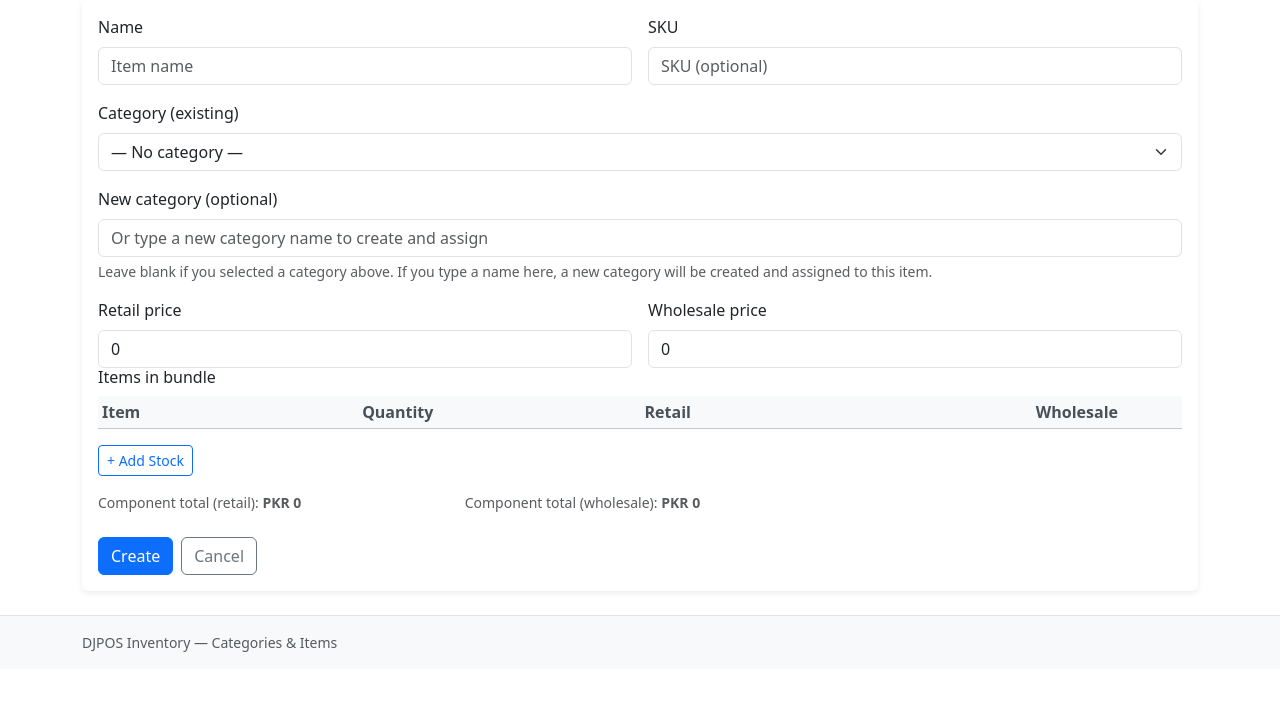
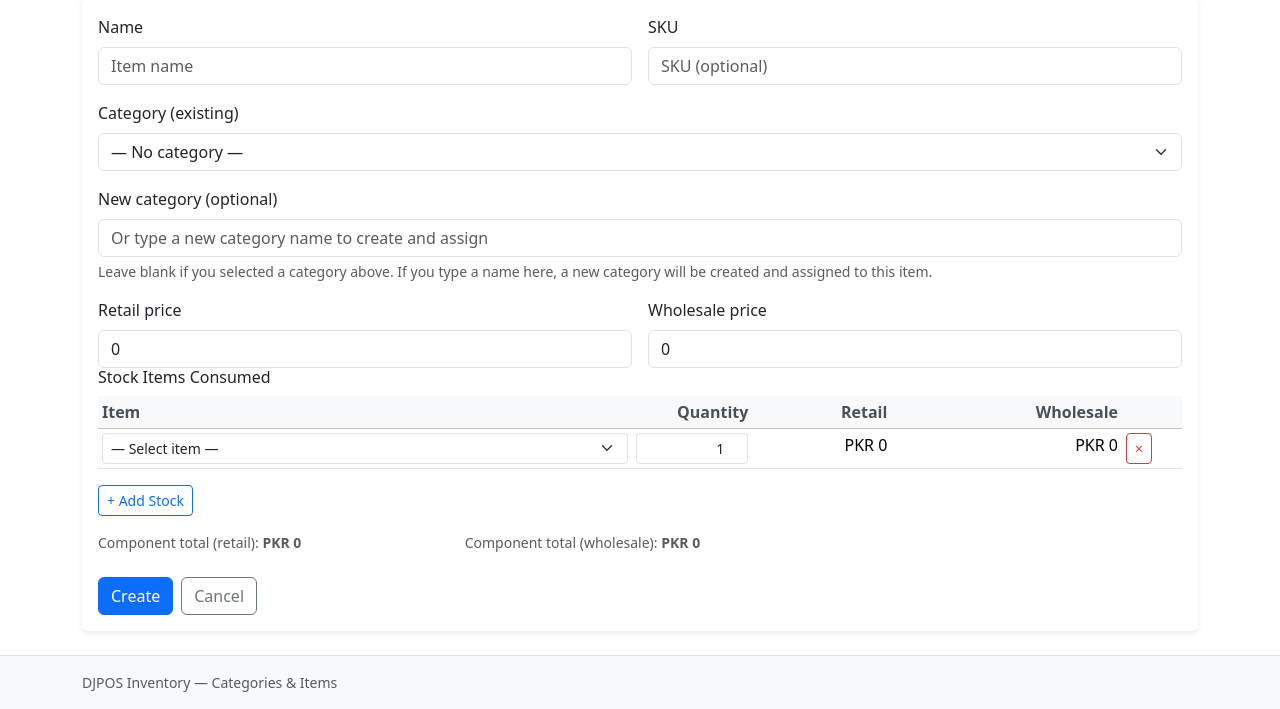
Before and after one commit to altair13421/DjPOS, a Django app: page /inventory/items/new/ in a window 1280 px wide. Shown: the part 175-884 px from the top of the page. Before the commit the page ends 827 px from the top, so only its background shows below. Run offline with Django 5.2, Linux system fonts and the light colour scheme; tables that the repository leaves empty hold one stand-in row (values such as "Sample post"); lists and menus that the app fills with data are empty.

Commit message:
Item Edit, and Create Works, Now to check stock edit, and bundles

```diff
--- a/inventory/views.py
+++ b/inventory/views.py
@@ -33,6 +33,12 @@ from rest_framework.decorators import action
 from utils.stock_manager import StockManager
 from .choices import StockChangeReason, StockAddedAs
 
+
+class DecimalEncoder(json.JSONEncoder):
+    def default(self, o):
+        if isinstance(o, Decimal):
+            return float(o)   # or str(o) to preserve exact representation
+        return super().default(o)
 
 class IndexView(TemplateView):
     """Inventory app dashboard."""
@@ -126,7 +132,7 @@ class StockCreateView(SuccessMessageMixin, CreateView):
                 itemIng = ItemIngredient.objects.get_or_create(
                     item=item,
                     ingredient=ingredient,
-                    quantity=stock.get("consumption")
+                    quantity=stock.get("quantity_consumed", 1)
                 )
 
         return super().form_valid(form)
@@ -169,6 +175,7 @@ class ItemCreateView(SuccessMessageMixin, CreateView):
             {"id": ing.id, "name": ing.name, "retail_price": str(ing.retail_price), "wholesale_price": str(ing.wholesale_price)}
             for ing in ingredients
         ])
+        context["items_json"] = '[]'
         return context
 
     def form_valid(self, form):
@@ -207,11 +214,11 @@ class ItemUpdateView(SuccessMessageMixin, UpdateView):
             for ing in ingredients
         ])
         item_ingredients = list(
-            self.objects.itemingredient_set.select_related("ingredient").values(
+            self.object.itemingredient_set.select_related("ingredient").values(
                 "ingredient_id", "quantity"
             )
         ) if self.object.pk else []
-        context["item_ingredients_json"] = json.dumps(item_ingredients)
+        context["items_json"] = json.dumps(item_ingredients, cls=DecimalEncoder)
         return context
 
     def form_valid(self, form):
--- a/templates/inventory/item_form.html
+++ b/templates/inventory/item_form.html
@@ -61,7 +61,7 @@
           </div>
         </div>
 
-        <h6 class="mb-2">Items in bundle</h6>
+        <h6 class="mb-2">Stock Items Consumed</h6>
         <div id="bundle-items-container" class="mb-3">
           <div class="table-responsive">
             <table class="table table-sm" id="bundle-items-table">
@@ -108,15 +108,15 @@
 <script>
 (function() {
   const items = {{ ingredients_json|safe }};
-  const bundleItems = {{ bundle_items_json|safe }};
+  const bundleItems = {{ items_json|safe }};
 
   function getItemsJson() {
     const rows = document.querySelectorAll('#bundle-items-tbody tr[data-item-id]');
     const out = [];
     rows.forEach(r => {
       const itemId = r.getAttribute('data-item-id');
-      const qty = parseInt(r.querySelector('input[name="qty"]').value, 10) || 1;
-      if (itemId) out.push({ item_id: parseInt(itemId, 10), quantity: qty });
+      const qty = parseFloat(r.querySelector('input[name="qty"]').value) || 1;
+      if (itemId) out.push({ ingredient_id: parseInt(itemId, 10), quantity: qty });
     });
     return out;
   }
@@ -127,7 +127,7 @@
     rows.forEach(r => {
       const itemId = r.getAttribute('data-item-id');
       const item = items.find(i => i.id == itemId);
-      const qty = parseInt(r.querySelector('input[name="qty"]').value, 10) || 1;
+      const qty = parseFloat(r.querySelector('input[name="qty"]').value) || 1;
       if (item) {
         retail += parseFloat(item.retail_price || 0) * qty;
         wholesale += parseFloat(item.wholesale_price || 0) * qty;
@@ -141,15 +141,15 @@
   function addRow(data) {
     const tbody = document.getElementById('bundle-items-tbody');
     const tr = document.createElement('tr');
-    tr.setAttribute('data-item-id', data ? data.item_id : '');
+    tr.setAttribute('data-item-id', data ? data.ingredient_id : '');
     const options = items.map(i =>
       '<option value="' + i.id + '" data-retail="' + i.retail_price + '" data-wholesale="' + i.wholesale_price + '"' +
-      (data && data.item_id == i.id ? ' selected' : '') + '>' + (i.name || '') + '</option>'
+      (data && data.ingredient_id == i.id ? ' selected' : '') + '>' + (i.name || '') + '</option>'
     ).join('');
     tr.innerHTML =
       '<td><select class="form-select form-select-sm item-select" name="item">' +
       '<option value="">— Select item —</option>' + options + '</select></td>' +
-      '<td class="text-end"><input type="number" class="form-control form-control-sm text-end" name="qty" min="1" value="' + (data ? data.quantity : 1) + '"></td>' +
+      '<td class="text-end"><input type="number" class="form-control form-control-sm text-end" name="qty" min="0" step="0.01" value="' + (data ? data.quantity : 1) + '"></td>' +
       '<td class="text-end line-retail">—</td>' +
       '<td class="text-end line-wholesale">—</td>' +
       '<td><button type="button" class="btn btn-sm btn-outline-danger remove-row">×</button></td>';
@@ -161,7 +161,7 @@
       const opt = select.options[select.selectedIndex];
       const retail = opt ? parseFloat(opt.getAttribute('data-retail') || 0) : 0;
       const wholesale = opt ? parseFloat(opt.getAttribute('data-wholesale') || 0) : 0;
-      const qty = parseInt(qtyInput.value, 10) || 1;
+      const qty = parseFloat(qtyInput.value) || 1;
       tr.setAttribute('data-item-id', select.value || '');
       tr.querySelector('.line-retail').textContent = opt ? 'PKR ' + Math.round(retail * qty) : '—';
       tr.querySelector('.line-wholesale').textContent = opt ? 'PKR ' + Math.round(wholesale * qty) : '—';
@@ -174,7 +174,7 @@
   }
 
   document.getElementById('add-bundle-item-row').addEventListener('click', () => addRow(null));
-  bundleItems.forEach(bi => addRow({ item_id: bi.item_id, quantity: bi.quantity }));
+  bundleItems.forEach(bi => addRow({ ingredient_id: bi.ingredient_id, quantity: bi.quantity }));
   if (bundleItems.length === 0) addRow(null);
 
   document.getElementById('bundle-form').addEventListener('submit', () => {
```
